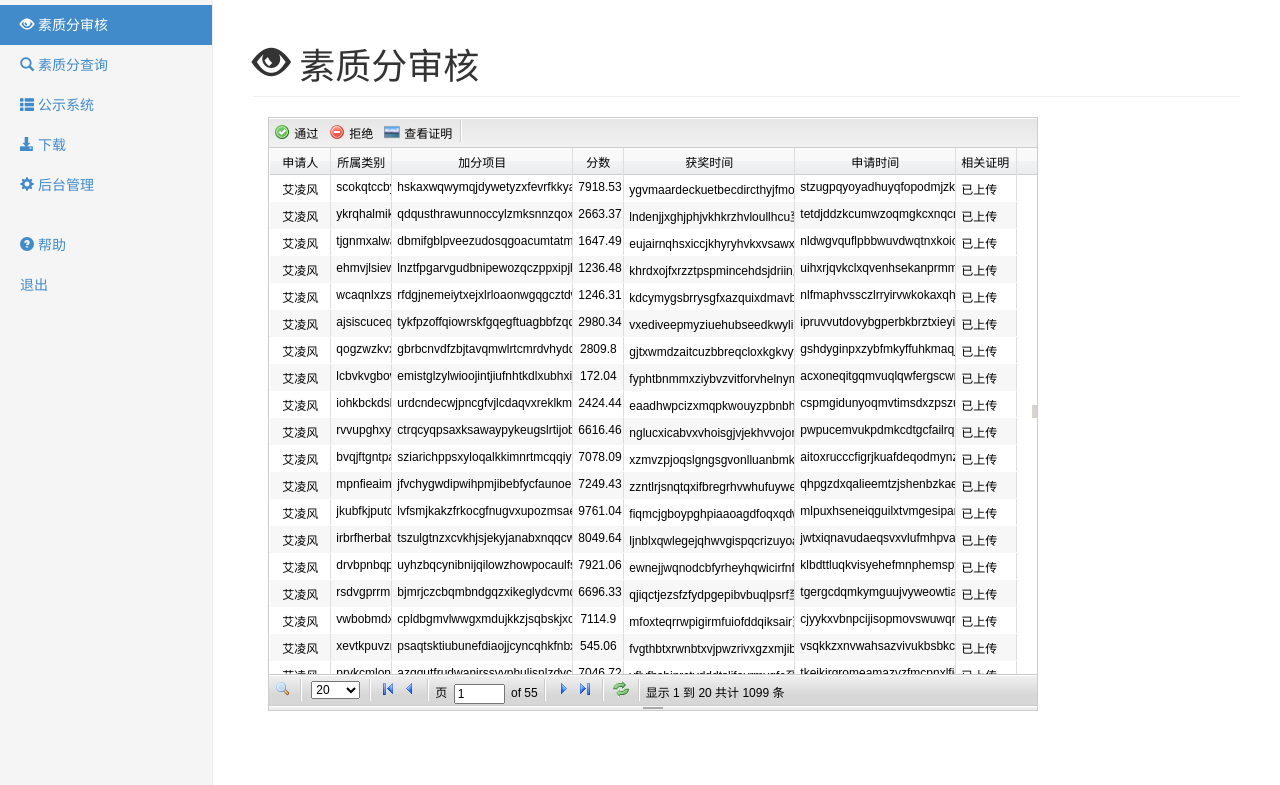
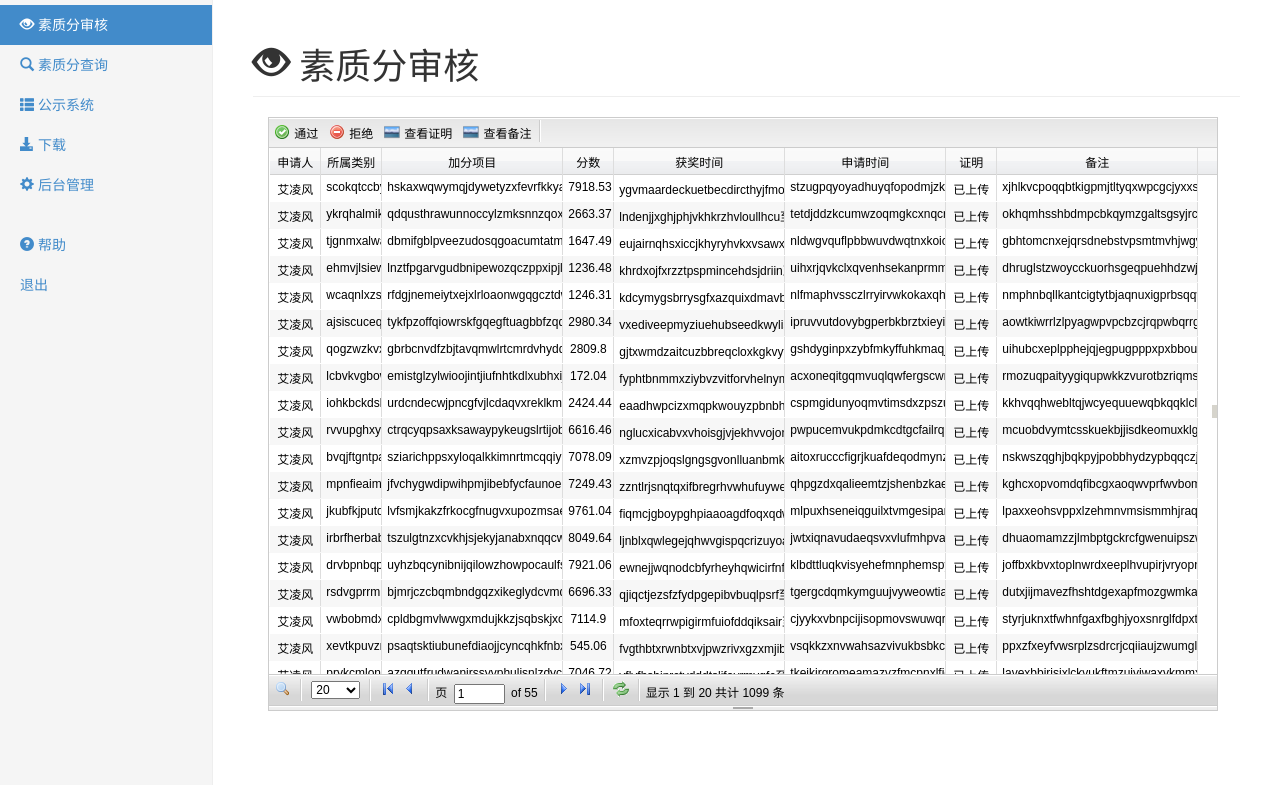
Before and after one commit to hanxiaomax/scorecalcu4ME, a Flask app: a page that uses app/templates/admin.html in a window 1280 px wide. Shown: the part 66-851 px from the top of the page. Run offline with Flask 2, Linux system fonts and the light colour scheme; a user stored in the database is signed in; data comes from the database, SQL or seed files in the repository; both versions use the stored data as it was after the commit; lists and menus that the app fills with data are empty; parts of the project's set-up code (start-up, migrations or seed data) failed here and were passed over; some libraries are stand-ins or nearby versions.

Commit message:
查看备注

```diff
--- a/app/getreview.py
+++ b/app/getreview.py
@@ -25,13 +25,9 @@ def _getreview(grade="All"):
         "total": total,
         "rows": []
         }
-    if page*rp-1<total :
-        end=page*rp
-    else:
-        end=total#防止越界
 
 
-    for i in xrange((page-1)*rp,end):
+    for i in xrange((page-1)*rp,(page*rp if page*rp-1<total else total)):
         s=_score_items[i]
         data={
                 "id": s.item_name,
--- a/app/models.py
+++ b/app/models.py
@@ -106,7 +106,8 @@ class User(db.Model):
                 "applytime": item.applytime,
                 "status":cls._getStatus(item),
                 "certification": cls._isUploaded(item),
-                "uuid":item.uuid
+                "uuid":item.uuid,
+                "note":item.explanation
         }
         return data
 
--- a/app/static/css/flexigrid.css
+++ b/app/static/css/flexigrid.css
@@ -483,7 +483,7 @@ div.colCopy {
 	background: #d5effc url(images/hl.png) repeat-x top;
 	border-right: 1px solid #d2e3ec;
 	border-left: 1px solid #eef8ff;
-	border-bottom: 1px solid #a8d8eb;
+	border-bottom: 2px solid #2936B5;
 }
 
 /* novstripe adjustments */
--- a/app/templates/admin.html
+++ b/app/templates/admin.html
@@ -199,7 +199,7 @@ $(".flexme3").flexigrid({
                     {
                     display : '申请人',
                     name : 'name',
-                    width : 60,
+                    width : 50,
                     sortable : false,
                     align : 'center'
                     },
@@ -236,11 +236,18 @@ $(".flexme3").flexigrid({
                         align : 'center'
                 },
                 {
-                        display : '相关证明',
+                        display : '证明',
                         name : 'certification',
-                        width : 60,
+                        width :50,
                         sortable : false,
-                        align : 'left'
+                        align : 'center'
+                },
+                {
+                        display : '备注',
+                        name : 'note',
+                        width : 200,
+                        // hide: true,
+                        align : 'center'
                 },
                 ],
                 buttons : [
@@ -260,6 +267,11 @@ $(".flexme3").flexigrid({
                         onpress : Control
                     },
                     {
+                        name : '查看备注',
+                        bclass : 'check',
+                        onpress : Control
+                    },
+                    {
                         separator : true
                 } ],
                 searchitems : [ {
@@ -275,7 +287,7 @@ $(".flexme3").flexigrid({
 
                 title : false,
                 showTableToggleBtn : false,
-                width : 770,
+                width : 950,
                 height : 500
             });
               function Control(com, grid) {
@@ -342,12 +354,25 @@ $(".flexme3").flexigrid({
                               });
                             }
                            });
+                          }
+                      }
+                      else if (com == "查看备注"){
 
+                        var grid_count=$('.trSelected', grid).length
 
+                          if (grid_count>1) {
+                            alert("请选择单一条目")
+                          }
+                          else if (grid_count==0)
+                          {
+                            alert("未选中任何条目")
+                          }
+                          else{
+                            $.each($('.trSelected', grid),function(key, value){
 
+                              alert("备注\n--------------\n"+value.firstChild.innerText)
 
-
-
+                           });
                           }
                       }
                 }
```
Also changed, not shown: app/getmyscore.py (+1 -6 lines), app/templates/user.html (+32 -4 lines), app.db.
